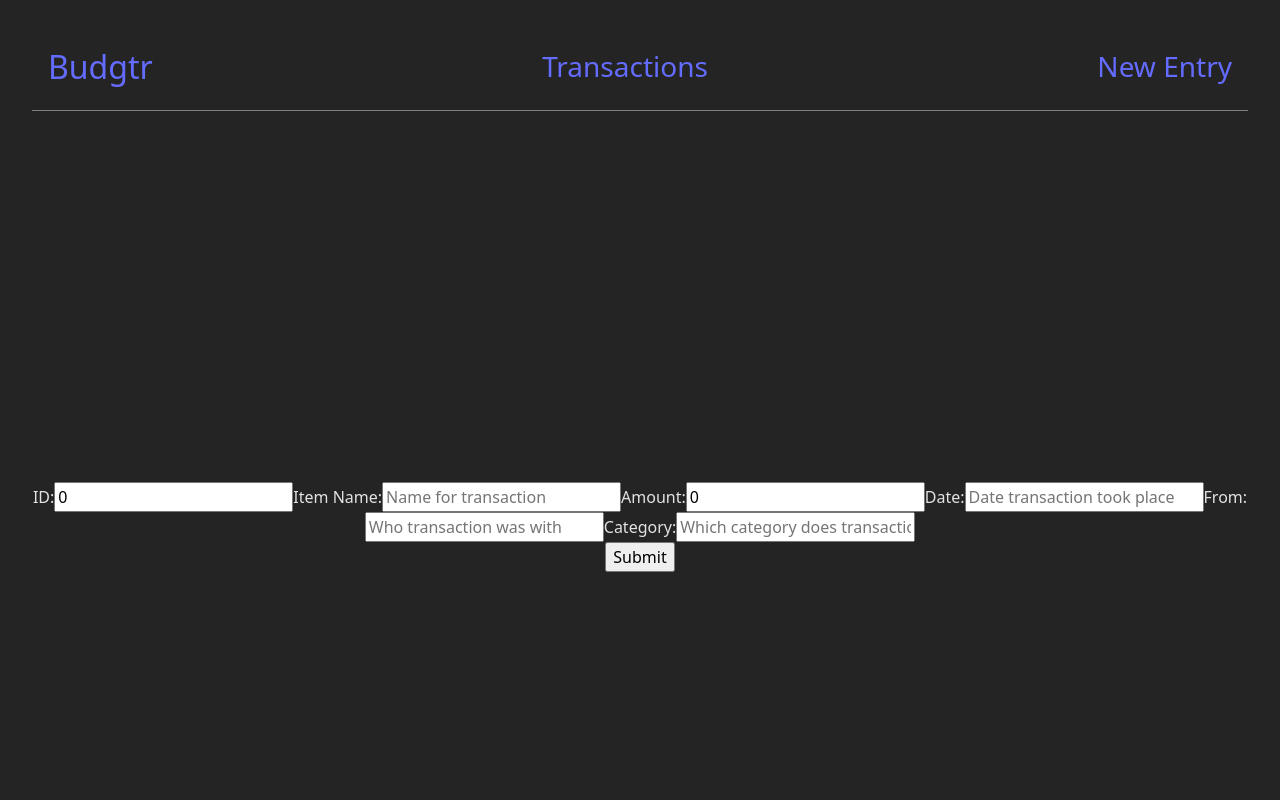
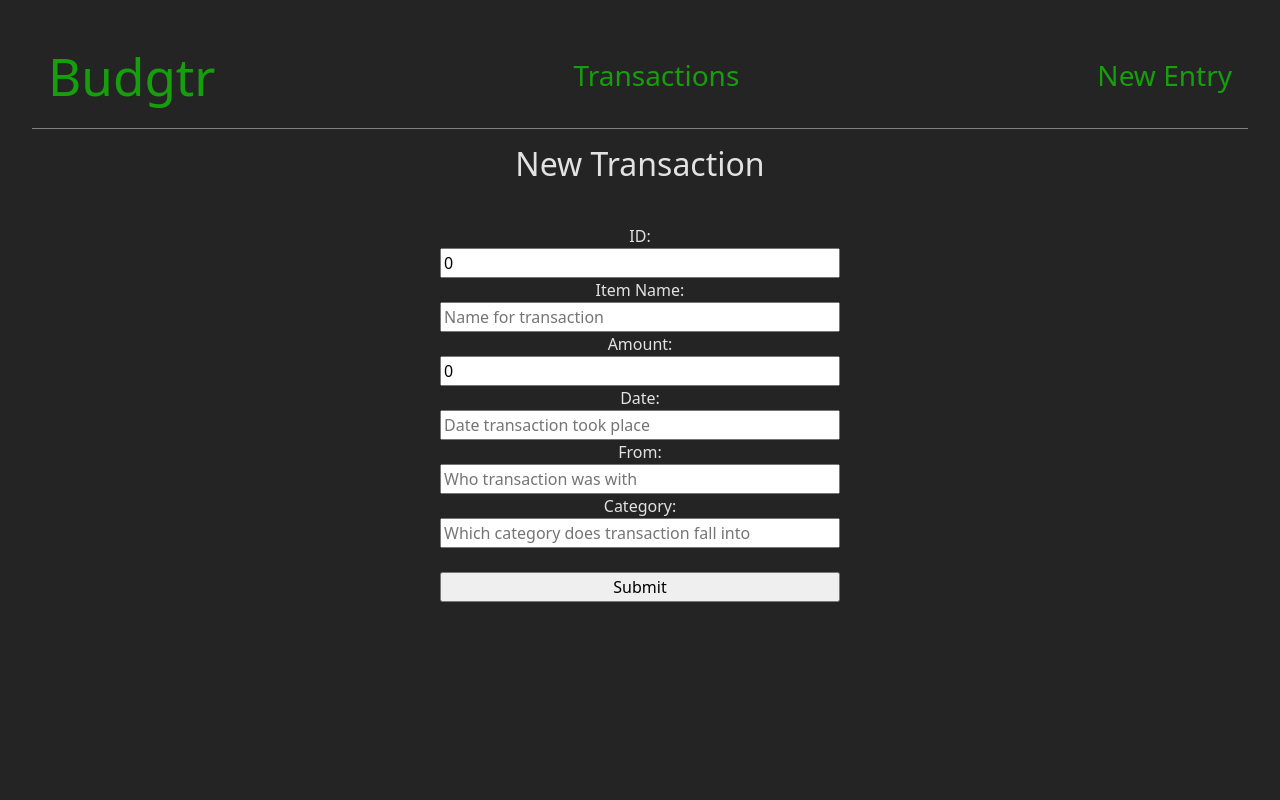
Before and after one commit to anthuarneck/budgtr-front-end, a React (Vite) app: page /transactions/new in a window 1280 px wide. Shown: the top 800 px of the page. Built offline with nearby package versions, Linux system fonts and the light colour scheme; no server answers.

Commit message:
Updates stying.

```diff
--- a/src/components/NavBar.jsx
+++ b/src/components/NavBar.jsx
@@ -4,9 +4,9 @@ import { Link } from "react-router-dom";
 const NavBar = () => {
   return (
     <nav>
-      <h2>
+      <h1>
         <Link to="/">Budgtr</Link>
-      </h2>
+      </h1>
       <h3>
         <Link to="/transactions">Transactions</Link>
       </h3>
--- a/src/components/Tracker.jsx
+++ b/src/components/Tracker.jsx
@@ -6,6 +6,7 @@ import "bootstrap/dist/css/bootstrap.min.css";
 const Tracker = ({ transactions }) => {
   const [total, setTotal] = useState(0);
   const [trackerColor, setTrackerColor] = useState("");
+  const [progressBarMin, setProgressBarMin] = useState(0)
 
   const updateTotal = () => {
     let sum = 0;
@@ -21,9 +22,15 @@ const Tracker = ({ transactions }) => {
     } else if (total >= 0 && total <= 100) {
       setTrackerColor("darkorange");
     } else {
-      setTrackerColor("green");
+      setTrackerColor("#179e0d");
     }
   };
+
+  const updateProgressBarMin = () => {
+    if (total <= 0) {
+        setProgressBarMin(0)
+    }
+  }
 
   useEffect(() => {
     updateTotal();
@@ -34,7 +41,7 @@ const Tracker = ({ transactions }) => {
     <div className="Tracker" style={{ background: trackerColor }}>
       <p>Bank Total Amount: ${total}</p>
       <div className="ProgressBar">
-        <ProgressBar now={total} min={-50} />
+        <ProgressBar now={total} min={0} />
       </div>
     </div>
   );
--- a/src/components/TransactionDetails.jsx
+++ b/src/components/TransactionDetails.jsx
@@ -32,7 +32,7 @@ const TransactionDetails = () => {
       {transaction.date ? <h4>Date: {transaction.date}</h4> : null}
       {transaction.from ? <h4>From: {transaction.from}</h4> : null}
       {transaction.category ? <h4>Category: {transaction.category}</h4> : null}
-      <div className="Nav">
+      <div className="Buttons">
         <div>
           <Link to={`/transactions`}>
             <button>Back</button>
--- a/src/index.css
+++ b/src/index.css
@@ -19,19 +19,16 @@ body, html {
   color: rgba(255, 255, 255, 0.87);
 }
 
-
-
 a {
   font-weight: 500;
-  color: #646cff;
+  color: #179e0d;
   text-decoration: inherit;
 }
 a:hover {
-  color: #535bf2;
+  color: #179e0d;
 }
 
 nav {
-
   display: flex;
   justify-content: space-between;
   align-items: center;
@@ -43,9 +40,14 @@ nav {
 main {
   margin: 0;
   display: flex;
-  place-items: center;
   min-width: 320px;
   min-height: 100vh;
+  justify-content: center;
+}
+
+.Home {
+  display: grid;
+  align-content: center;
   justify-content: center;
 }
 
@@ -55,6 +57,48 @@ main {
   padding: 5em;
   margin-bottom: 1em;
   min-width: 500px;
+}
+
+.transactions {
+  place-items: center;
+}
+
+table {
+  margin-top: 1em;
+  width: 100%;
+  margin: auto;
+}
+
+form {
+  padding: 2em;
+}
+
+input[type],
+textarea {
+  display: block;
+  width: 50vh;
+  margin: auto;
+}
+
+.Details {
+  display: flex;
+  margin: auto;
+  flex-direction: column;
+  align-items: flex-start;
+}
+
+.Buttons {
+  display: flex;
+  justify-content: space-between;
+  flex-direction: row;
+}
+
+.Show {
+
+}
+
+input:hover {
+  background-color:#179e0d;
 }
 
 h1 {
@@ -74,7 +118,7 @@ button {
   transition: border-color 0.25s;
 }
 button:hover {
-  border-color: #646cff;
+  border-color: #179e0d;
 }
 button:focus,
 button:focus-visible {
@@ -87,7 +131,7 @@ button:focus-visible {
     background-color: #ffffff;
   }
   a:hover {
-    color: #747bff;
+    color: #179e0d;
   }
   button {
     background-color: #f9f9f9;
--- a/src/pages/Edit.jsx
+++ b/src/pages/Edit.jsx
@@ -4,6 +4,7 @@ import EditForm from '../components/EditForm';
 const Edit = () => {
     return (
         <div className='New Edit'>
+            <h2>Edit Transaction</h2>
             <EditForm />
         </div>
     );
--- a/src/pages/Home.jsx
+++ b/src/pages/Home.jsx
@@ -2,8 +2,9 @@ import React from 'react';
 
 const Home = () => {
     return (
-        <div>
-            Welcome to Budgtr! The budgeting app for you.
+        <div className='Home'>
+            <h1>Welcome to Budgtr!</h1>
+            <h3> The budgeting app you trust.</h3>
         </div>
     );
 }
--- a/src/pages/New.jsx
+++ b/src/pages/New.jsx
@@ -4,6 +4,7 @@ import NewForm from '../components/NewForm';
 const New = ({ transactions, setTransactions}) => {
     return (
         <div className='New'>
+            <h2>New Transaction</h2>
             <NewForm transactions={transactions} setTransactions={setTransactions}/>
         </div>
     );
```
